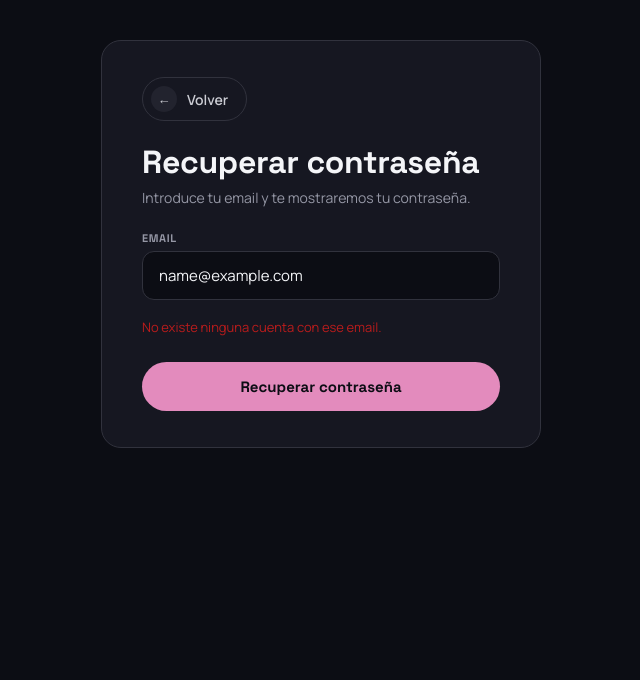
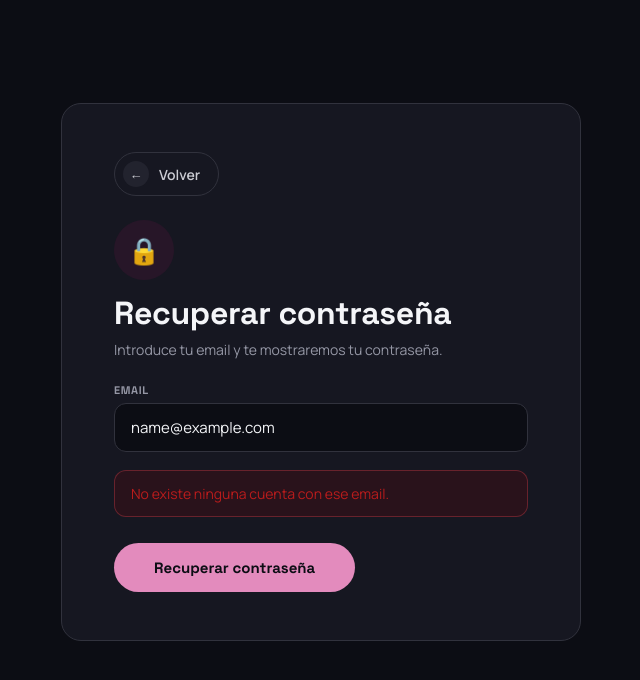
Before and after one commit to pugz-dev/GFTicket-Frontend, an Angular app in the folder gfticket-angular/: page /recuperar-contrasena in a window 1280 px wide. Both pictures are taken after typing "name@example.com" into the empty fields and a click on the button "Recuperar contraseña". Shown: the top 680 px of the page, without its empty margins (319-959 px from the left). Built offline with nearby package versions, Linux system fonts and the light colour scheme.

Commit message:
style(SCRUM-427): responsive layout for the recuperar-contrasena page

```diff
--- a/gfticket-angular/src/app/pages/recuperar-contrasena/recuperar-contrasena.css
+++ b/gfticket-angular/src/app/pages/recuperar-contrasena/recuperar-contrasena.css
@@ -9,7 +9,8 @@
   --color-success: #15803d;
   --radius: 20px;
 
-  display: block;
+  display: flex;
+  align-items: center;
   min-height: 100vh;
   font-family: 'Manrope', sans-serif;
   color: var(--color-text);
@@ -20,6 +21,7 @@
 .recuperar {
   display: flex;
   justify-content: center;
+  width: 100%;
 }
 
 .recuperar__card {
@@ -33,7 +35,15 @@
 
 @media (min-width: 640px) {
   .recuperar__card {
-    padding: 36px 40px;
+    max-width: 480px;
+    padding: 40px 44px;
+  }
+}
+
+@media (min-width: 1024px) {
+  .recuperar__card {
+    max-width: 520px;
+    padding: 48px 52px;
   }
 }
 
@@ -67,6 +77,26 @@
   border-radius: 50%;
   background: oklch(0.26 0.02 280);
   font-size: 13px;
+}
+
+.recuperar__icon {
+  display: flex;
+  align-items: center;
+  justify-content: center;
+  width: 52px;
+  height: 52px;
+  margin-bottom: 16px;
+  border-radius: 50%;
+  background: oklch(0.28 0.08 345 / 0.4);
+  font-size: 22px;
+}
+
+@media (min-width: 640px) {
+  .recuperar__icon {
+    width: 60px;
+    height: 60px;
+    font-size: 26px;
+  }
 }
 
 .recuperar__title {
@@ -137,10 +167,25 @@ form {
   color: var(--color-error);
 }
 
-.recuperar__success {
+.recuperar__result {
   margin: 0 0 18px;
+  padding: 12px 16px;
+  border-radius: 12px;
   font-size: 14px;
+  line-height: 1.5;
+  word-break: break-word;
+}
+
+.recuperar__result--success {
+  background: oklch(0.28 0.08 145 / 0.35);
+  border: 1px solid oklch(0.5 0.12 145 / 0.5);
   color: var(--color-success);
+}
+
+.recuperar__result--error {
+  background: oklch(0.28 0.1 20 / 0.35);
+  border: 1px solid oklch(0.5 0.15 20 / 0.5);
+  color: var(--color-error);
 }
 
 .recuperar__submit {
@@ -157,6 +202,13 @@ form {
   transition: transform 0.15s ease, box-shadow 0.15s ease;
 }
 
+@media (min-width: 640px) {
+  .recuperar__submit {
+    align-self: flex-start;
+    padding: 15px 40px;
+  }
+}
+
 .recuperar__submit:hover {
   transform: translateY(-2px);
   box-shadow: 0 10px 24px oklch(0.72 0.22 350 / 0.4);
--- a/gfticket-angular/src/app/pages/recuperar-contrasena/recuperar-contrasena.html
+++ b/gfticket-angular/src/app/pages/recuperar-contrasena/recuperar-contrasena.html
@@ -5,6 +5,7 @@
       Volver
     </a>
 
+    <span class="recuperar__icon">🔒</span>
     <h1 class="recuperar__title">Recuperar contraseña</h1>
     <p class="recuperar__subtitle">Introduce tu email y te mostraremos tu contraseña.</p>
 
@@ -24,11 +25,15 @@
       </div>
 
       @if (contrasenaEncontrada) {
-        <p class="recuperar__success">Tu contraseña es: <strong>{{ contrasenaEncontrada }}</strong></p>
+        <div class="recuperar__result recuperar__result--success">
+          Tu contraseña es: <strong>{{ contrasenaEncontrada }}</strong>
+        </div>
       }
 
       @if (noEncontrado) {
-        <p class="field__error">No existe ninguna cuenta con ese email.</p>
+        <div class="recuperar__result recuperar__result--error">
+          No existe ninguna cuenta con ese email.
+        </div>
       }
 
       <button type="submit" class="recuperar__submit">Recuperar contraseña</button>
```
